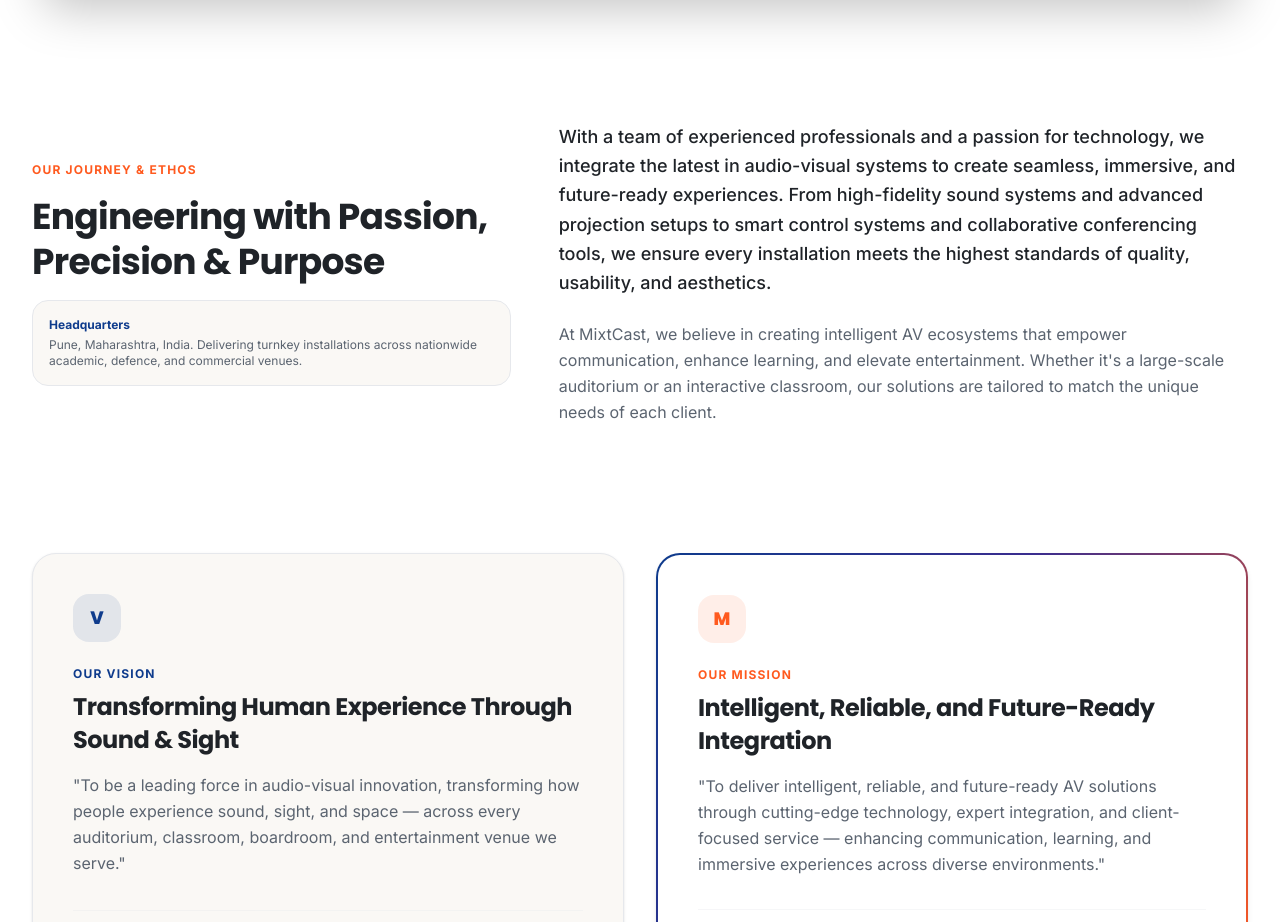
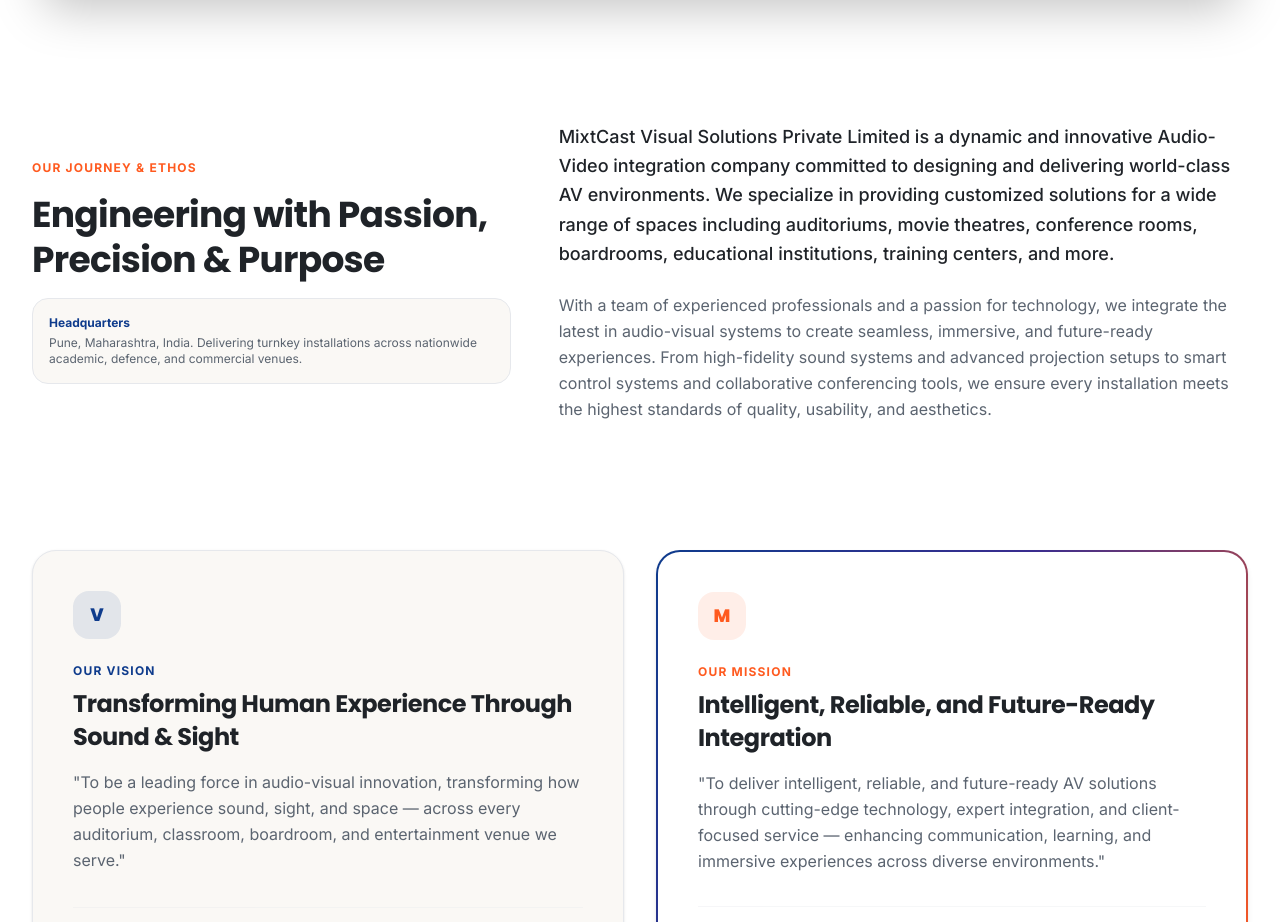
Before and after one commit to nicksnawale-ops/mixtcast, a React (Vite) app: page /about in a window 1280 px wide. Shown: the part 920-1842 px from the top of the page. Built offline with nearby package versions, Linux system fonts and the light colour scheme.

Commit message:
content(about): update Our Journey & Ethos paragraphs
Co-Authored-By: Claude Opus 5.5 <noreply@anthropic.com>

```diff
--- a/src/pages/AboutPage.tsx
+++ b/src/pages/AboutPage.tsx
@@ -70,10 +70,10 @@ export const AboutPage: React.FC = () => {
 
           <div className="lg:col-span-7 space-y-6 text-base text-ink-muted leading-relaxed">
             <p className="text-lg text-ink font-medium leading-relaxed">
-              {COMPANY_INFO.aboutParagraphs[1]}
+              {COMPANY_INFO.aboutParagraphs[0]}
             </p>
             <p>
-              {COMPANY_INFO.aboutParagraphs[2]}
+              {COMPANY_INFO.aboutParagraphs[1]}
             </p>
           </div>
         </div>
```
